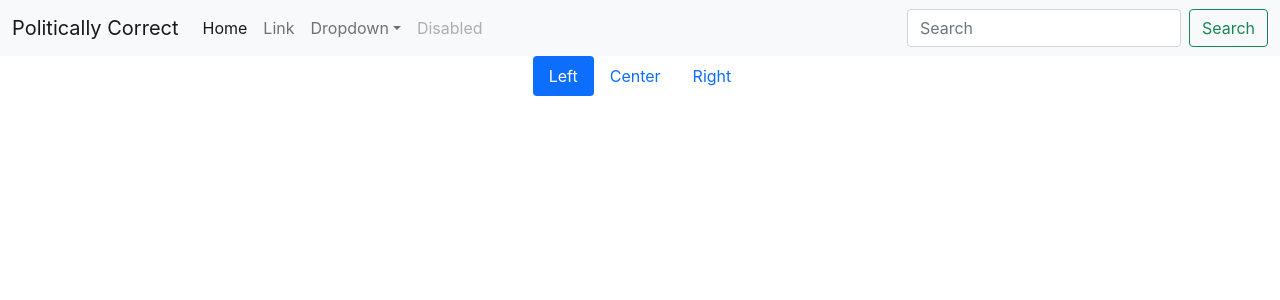
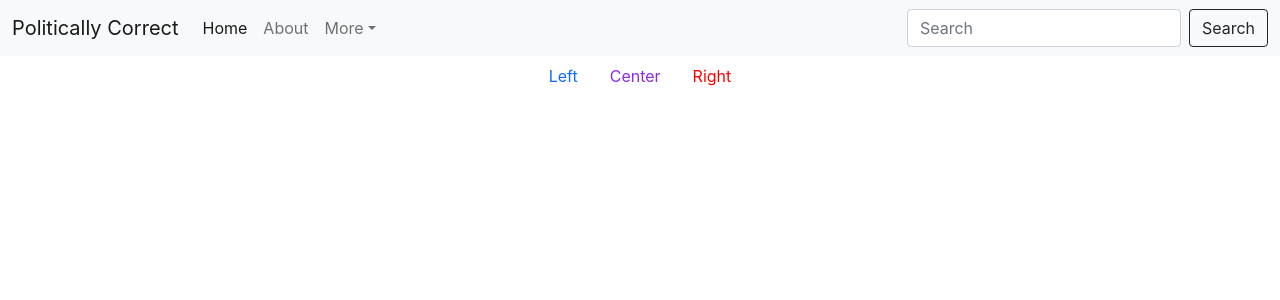
Before and after one commit to caowens/politically-correct, a React (Create React App) app: page / in a window 1280 px wide. Shown: the top 300 px of the page. Built offline with nearby package versions, Linux system fonts and the light colour scheme.

Commit message:
Add color to nav bars

```diff
--- a/src/App.css
+++ b/src/App.css
@@ -1,38 +1,12 @@
 .App {
   text-align: center;
 }
-
-.App-logo {
-  height: 40vmin;
-  pointer-events: none;
+.text-purple {
+  color: blueviolet;
 }
-
-@media (prefers-reduced-motion: no-preference) {
-  .App-logo {
-    animation: App-logo-spin infinite 20s linear;
-  }
+.text-red {
+  color: red;
 }
-
-.App-header {
-  background-color: #282c34;
-  min-height: 100vh;
-  display: flex;
-  flex-direction: column;
-  align-items: center;
-  justify-content: center;
-  font-size: calc(10px + 2vmin);
-  color: white;
+.bg-purple {
+  background-color: blueviolet;
 }
-
-.App-link {
-  color: #61dafb;
-}
-
-@keyframes App-logo-spin {
-  from {
-    transform: rotate(0deg);
-  }
-  to {
-    transform: rotate(360deg);
-  }
-}
--- a/src/components/BiasNavBar.jsx
+++ b/src/components/BiasNavBar.jsx
@@ -2,15 +2,15 @@ import React from 'react';
 
 export default function BiasNavBar() {
     return (
-        <ul class="nav nav-pills justify-content-center">
+        <ul class="nav justify-content-center">
             <li class="nav-item">
                 <a class="nav-link active" aria-current="page" href="#">Left</a>
             </li>
             <li class="nav-item">
-                <a class="nav-link" href="#">Center</a>
+                <a class="nav-link text-purple" href="#">Center</a>
             </li>
             <li class="nav-item">
-                <a class="nav-link" href="#">Right</a>
+                <a class="nav-link text-red" href="#">Right</a>
             </li>
         </ul>
     )
--- a/src/components/NavBar.jsx
+++ b/src/components/NavBar.jsx
@@ -15,26 +15,23 @@ export default function NavBar() {
                     <a class="nav-link active" aria-current="page" href="#">Home</a>
                     </li>
                     <li class="nav-item">
-                    <a class="nav-link" href="#">Link</a>
+                    <a class="nav-link" href="#">About</a>
                     </li>
                     <li class="nav-item dropdown">
                     <a class="nav-link dropdown-toggle" href="#" id="navbarDropdown" role="button" data-bs-toggle="dropdown" aria-expanded="false">
-                        Dropdown
+                        More
                     </a>
                     <ul class="dropdown-menu" aria-labelledby="navbarDropdown">
-                        <li><a class="dropdown-item" href="#">Action</a></li>
-                        <li><a class="dropdown-item" href="#">Another action</a></li>
+                        <li><a class="dropdown-item" href="#">MediaBias</a></li>
+                        <li><a class="dropdown-item" href="#">Credibility Scores</a></li>
                         <li><hr class="dropdown-divider"></hr></li>
-                        <li><a class="dropdown-item" href="#">Something else here</a></li>
+                        <li><a class="dropdown-item" href="#">Networks</a></li>
                     </ul>
-                    </li>
-                    <li class="nav-item">
-                    <a class="nav-link disabled" href="#" tabindex="-1" aria-disabled="true">Disabled</a>
                     </li>
                 </ul>
                 <form class="d-flex">
                     <input class="form-control me-2" type="search" placeholder="Search" aria-label="Search"></input>
-                    <button class="btn btn-outline-success" type="submit">Search</button>
+                    <button class="btn btn-outline-dark " type="submit">Search</button>
                 </form>
                 </div>
             </div>
```
